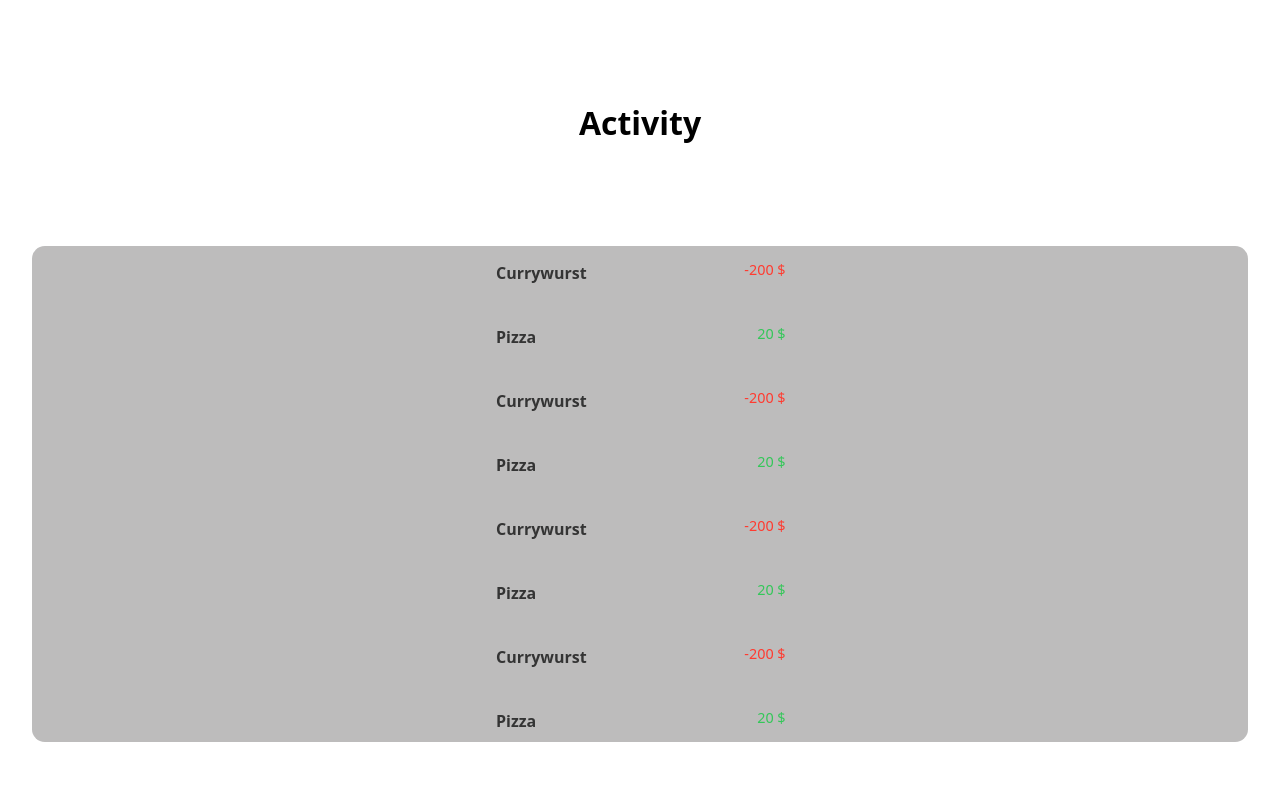
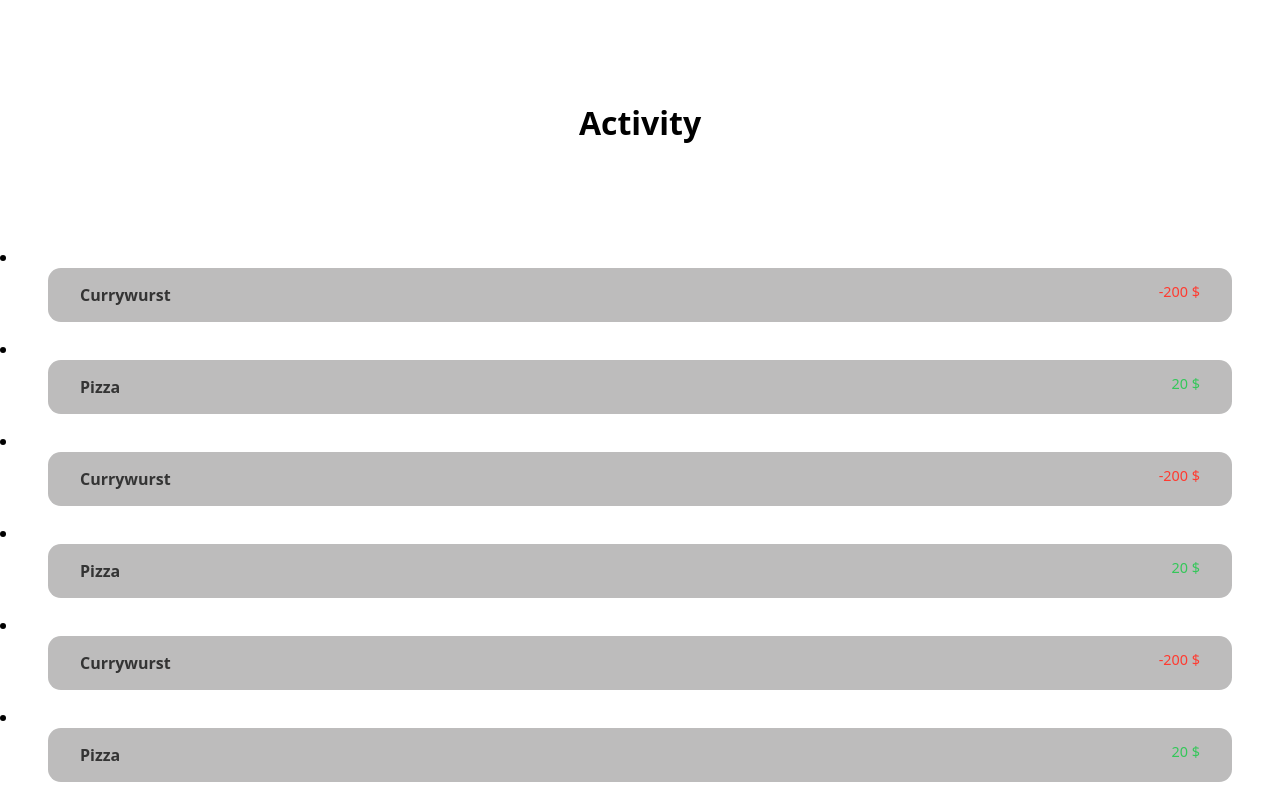
Before and after one commit to d-opri/Kroko-Capstone, a Next.js app: page / in a window 1280 px wide. Shown: the top 800 px of the page. Built offline with nearby package versions, Linux system fonts and the light colour scheme.

Commit message:
space text content evenly, adjust padding and margin

```diff
--- a/components/List.js
+++ b/components/List.js
@@ -4,11 +4,10 @@ import React from "react";
 export default function List(props) {
   return (
     <>
-      <ListLayout>
       {props.items.map((item) => (
         <li key={item.id}>
-            <ListItemLayout>
-              <ListTitleText>{item.title}</ListTitleText>
+          <ItemLayout>
+            <TitleText>{item.title}</TitleText>
 
             <AmountText
               style={{
@@ -20,10 +19,9 @@ export default function List(props) {
             >
               {item.amount} $
             </AmountText>
-            </ListItemLayout>
+          </ItemLayout>
         </li>
       ))}
-      </ListLayout>
     </>
   );
 }
@@ -36,28 +34,28 @@ const ListLayout = styled.div`
   gap: 1em;
   margin-left: 2em;
   margin-right: 2em;
+`;
+
+const ItemLayout = styled.div`
   background: var(--clr-secondary);
   border-radius: 0.8em;
+  display: flex;
+  flex-direction: row;
+  margin-left: 3em;
+  margin-right: 3em;
+  justify-content: space-between;
+  padding-left: 2em;
+  padding-right: 2em;
+  margin-bottom: 1em;
 `;
 
-const ListItemLayout = styled.div`
-  display: flex;
-  flex-direction: row;
-  width: 20em;
-  height: 3em;
-`;
-
-const ListTitleText = styled.h3`
-  margin-right: auto;
-  padding-left: 1em;
+const TitleText = styled.h3`
   font-size: var(--fs-caption);
   text-align: center;
   color: var(--clr-primary);
 `;
 
 const AmountText = styled.p`
-  margin-left: auto;
-  padding-right: 1em;
   font-size: var(--fs-links);
   text-align: center;
 `;
```
Lines whose indentation alone changed are shown as unchanged.
